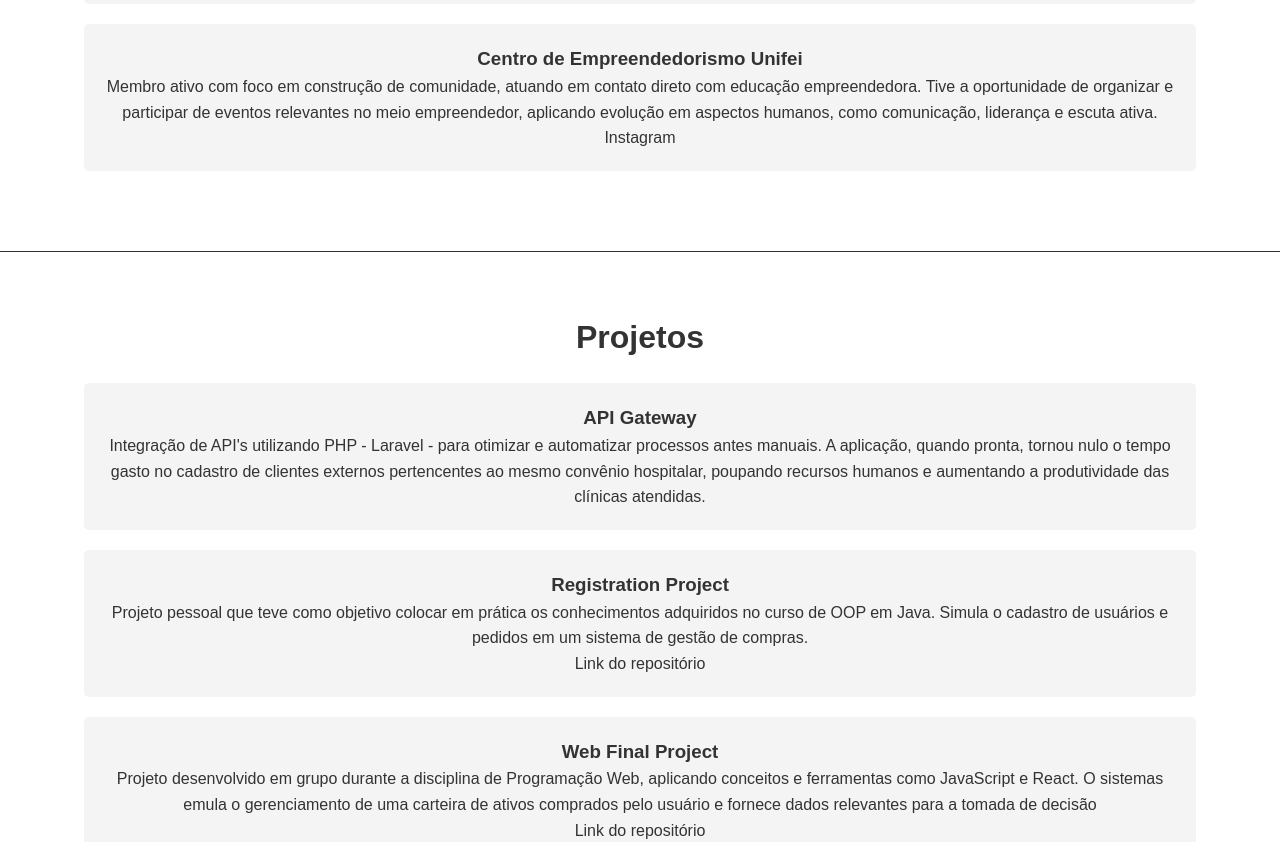
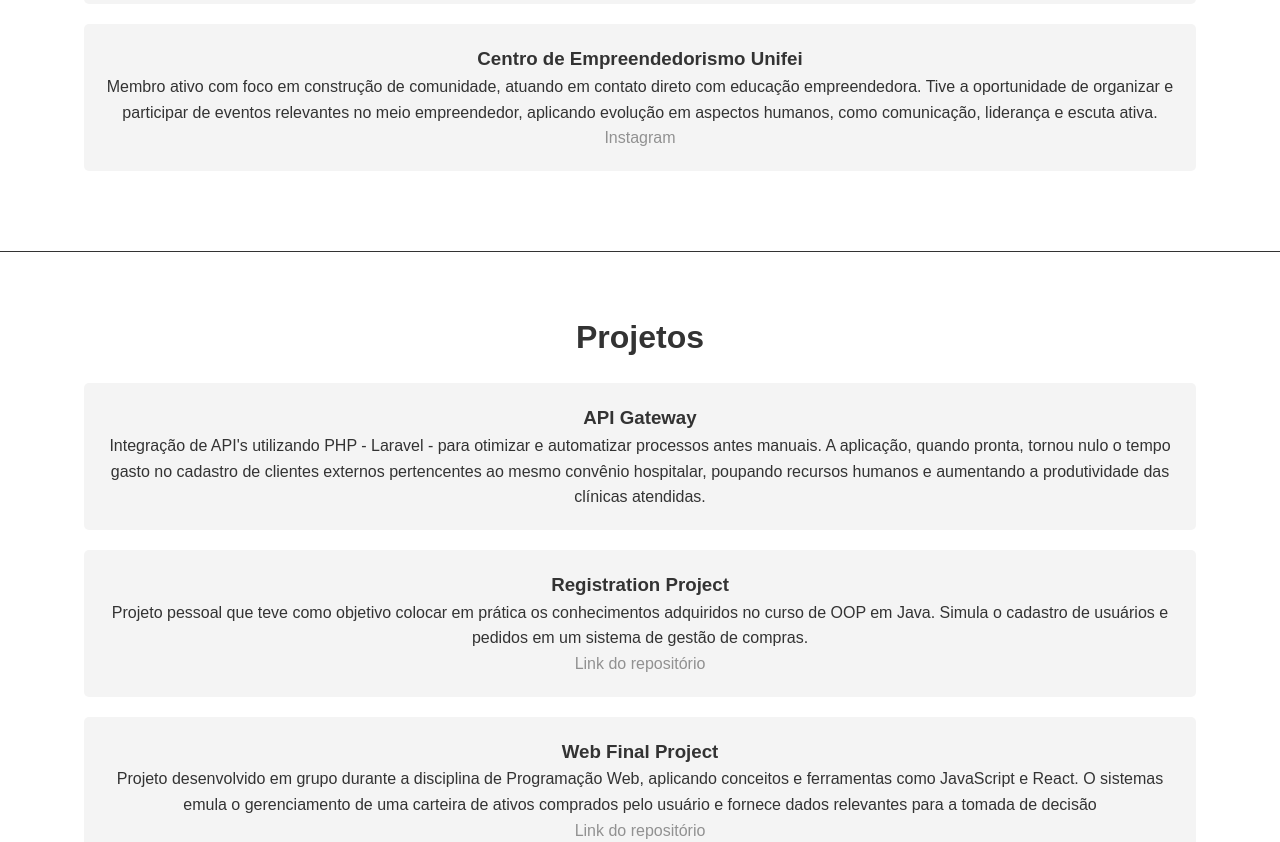
Before and after one commit to Erick-Bonifacio/Portif-lio, a plain HTML site: page index.html in a window 1280 px wide. Shown: the part 1120-1962 px from the top of the page. Drawn offline with Linux system fonts and the light colour scheme.

Commit message:
refactor: link color

```diff
--- a/style.css
+++ b/style.css
@@ -124,7 +124,7 @@ a:hover {
 }
 
 a {
-    color: #333;
+    color: #919191;
     text-decoration: none;
 }
 
```
